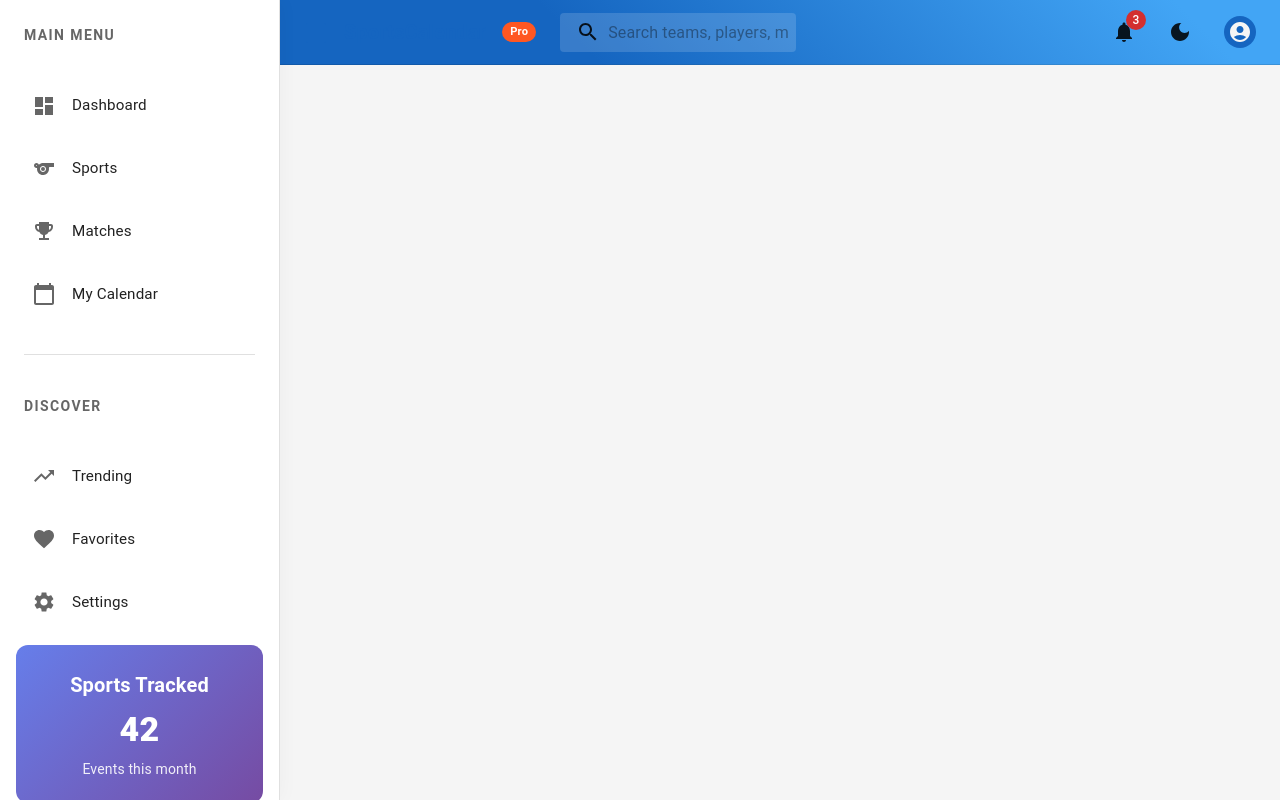
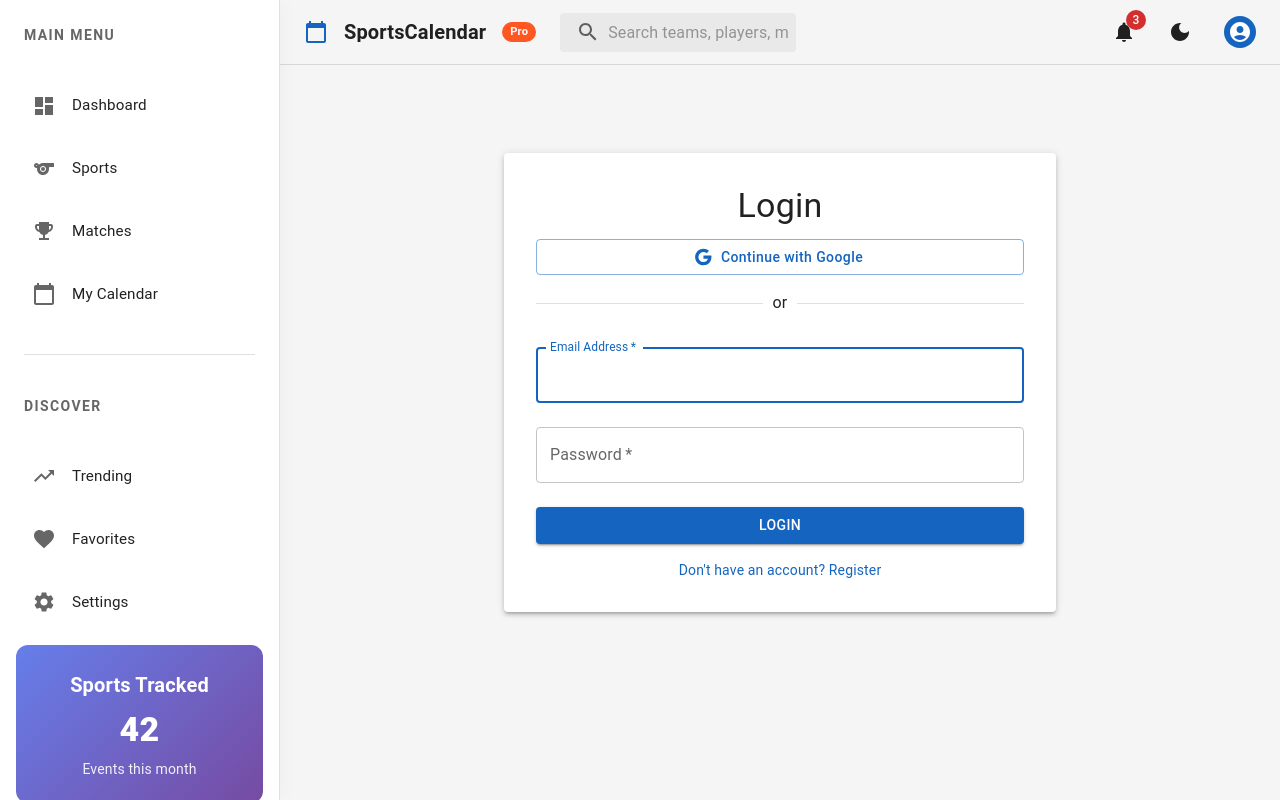
Before and after one commit to UtkarshNigam11/Syncender, a React (Vite) app in the folder frontend/: page /login in a window 1280 px wide. Built offline with nearby package versions, Linux system fonts and the light colour scheme.

Commit message:
implement google log-in

```diff
--- a/frontend/src/App.jsx
+++ b/frontend/src/App.jsx
@@ -1,11 +1,12 @@
 import React from 'react';
-import { BrowserRouter as Router, Routes, Route, Navigate } from 'react-router-dom';
+import { BrowserRouter as Router, Routes, Route, Navigate, useNavigate, useLocation } from 'react-router-dom';
 import { ThemeProvider } from '@mui/material/styles';
 import CssBaseline from '@mui/material/CssBaseline';
 import { Box } from '@mui/material';
 
 // Context
 import { CustomThemeProvider, useTheme } from './context/ThemeContext';
+import { AuthProvider } from './context/AuthContext';
 
 // Pages
 import Dashboard from './pages/Dashboard';
@@ -14,10 +15,30 @@
 import Matches from './pages/Matches';
 import Calendar from './pages/Calendar';
 import TestCricketMatch from './pages/TestCricketMatch';
+import Login from './pages/Login';
+import Register from './pages/Register';
 
 // Components
 import Navbar from './components/Navbar';
 import Sidebar from './components/Sidebar';
+
+function OAuthHandler() {
+  const navigate = useNavigate();
+  const location = useLocation();
+
+  React.useEffect(() => {
+    const params = new URLSearchParams(location.search);
+    const token = params.get('token');
+    if (token) {
+      localStorage.setItem('token', token);
+      navigate('/dashboard', { replace: true });
+    } else {
+      navigate('/login', { replace: true });
+    }
+  }, [location, navigate]);
+
+  return null;
+}
 
 function AppContent() {
   const { theme } = useTheme();
@@ -25,6 +46,7 @@
   return (
     <ThemeProvider theme={theme}>
       <CssBaseline />
+      <AuthProvider>
         <Router>
           <Box sx={{ display: 'flex', minHeight: '100vh' }}>
             <Sidebar />
@@ -38,12 +60,16 @@
                   <Route path="/matches" element={<Matches />} />
                   <Route path="/calendar" element={<Calendar />} />
                   <Route path="/test-cricket" element={<TestCricketMatch />} />
+                  <Route path="/login" element={<Login />} />
+                  <Route path="/register" element={<Register />} />
+                  <Route path="/auth/google/callback" element={<OAuthHandler />} />
                   <Route path="/" element={<Navigate to="/dashboard" />} />
                 </Routes>
               </Box>
             </Box>
           </Box>
         </Router>
+      </AuthProvider>
     </ThemeProvider>
   );
 }
--- a/frontend/src/components/Navbar.jsx
+++ b/frontend/src/components/Navbar.jsx
@@ -1,4 +1,4 @@
-import React, { useState, useContext } from 'react';
+import React, { useState } from 'react';
 import {
   AppBar,
   Toolbar,
@@ -27,9 +27,15 @@
 const Search = styled('div')(({ theme }) => ({
   position: 'relative',
   borderRadius: theme.shape.borderRadius,
-  backgroundColor: alpha(theme.palette.common.white, 0.15),
+  backgroundColor:
+    theme.palette.mode === 'dark'
+      ? alpha(theme.palette.common.white, 0.08)
+      : alpha(theme.palette.grey[900], 0.06),
   '&:hover': {
-    backgroundColor: alpha(theme.palette.common.white, 0.25),
+    backgroundColor:
+      theme.palette.mode === 'dark'
+        ? alpha(theme.palette.common.white, 0.12)
+        : alpha(theme.palette.grey[900], 0.12),
   },
   marginRight: theme.spacing(2),
   marginLeft: 0,
@@ -48,10 +54,11 @@
   display: 'flex',
   alignItems: 'center',
   justifyContent: 'center',
+  color: theme.palette.text.secondary,
 }));
 
 const StyledInputBase = styled(InputBase)(({ theme }) => ({
-  color: 'inherit',
+  color: theme.palette.text.primary,
   '& .MuiInputBase-input': {
     padding: theme.spacing(1, 1, 1, 0),
     paddingLeft: `calc(1em + ${theme.spacing(4)})`,
@@ -84,18 +91,22 @@
   return (
     <AppBar
       position="static"
+      color="default"
       elevation={0}
       sx={{
-        backgroundColor: 'background.paper',
         borderBottom: '1px solid',
         borderColor: 'divider',
-        color: 'text.primary'
       }}
     >
       <Toolbar>
-        <Box sx={{ display: 'flex', alignItems: 'center', gap: 2 }}>
-          <CalendarToday sx={{ color: 'primary.main' }} />
-          <Typography variant="h6" sx={{ fontWeight: 700, color: 'primary.main' }}>
+        <Box sx={{ display: 'flex', alignItems: 'center', gap: 2, minWidth: 0 }}>
+          <CalendarToday sx={{ color: 'primary.main', flexShrink: 0 }} />
+          <Typography
+            variant="h6"
+            noWrap
+            sx={{ fontWeight: 700, color: 'text.primary', lineHeight: 1, maxWidth: { xs: 140, sm: 220, md: 280 } }}
+            title="SportsCalendar"
+          >
             SportsCalendar
           </Typography>
           <Chip
@@ -103,10 +114,10 @@
             size="small"
             sx={{
               backgroundColor: 'secondary.main',
-              color: 'white',
+              color: 'common.white',
               height: 20,
               fontSize: '0.7rem',
-              fontWeight: 600
+              fontWeight: 600,
             }}
           />
         </Box>
@@ -141,10 +152,10 @@
             color="inherit"
             onClick={toggleDarkMode}
             sx={{
-              transition: 'transform 0.3s ease',
+              transition: 'transform 0.2s ease',
               '&:hover': {
-                transform: 'rotate(20deg)',
-              }
+                transform: 'rotate(12deg)',
+              },
             }}
           >
             {isDarkMode ? <LightModeIcon /> : <DarkModeIcon />}
@@ -158,7 +169,7 @@
             onClick={handleProfileMenuOpen}
             color="inherit"
           >
-            <Avatar sx={{ width: 32, height: 32, bgcolor: 'primary.main' }}>
+            <Avatar sx={{ width: 32, height: 32, bgcolor: 'primary.main', color: 'primary.contrastText' }}>
               <AccountCircle />
             </Avatar>
           </IconButton>
--- a/frontend/src/context/ThemeContext.jsx
+++ b/frontend/src/context/ThemeContext.jsx
@@ -44,10 +44,11 @@
       },
     },
     components: {
+      // Remove global AppBar background override to ensure proper contrast when using color="default"
       MuiAppBar: {
         styleOverrides: {
           root: {
-            background: 'linear-gradient(45deg, #1565C0 30%, #42A5F5 90%)',
+            background: undefined,
           },
         },
       },
@@ -77,10 +78,11 @@
       },
     },
     components: {
+      // Remove global AppBar background override for dark as well
       MuiAppBar: {
         styleOverrides: {
           root: {
-            background: 'linear-gradient(45deg, #1e1e1e 30%, #333333 90%)',
+            background: undefined,
           },
         },
       },
--- a/frontend/src/pages/Login.jsx
+++ b/frontend/src/pages/Login.jsx
@@ -8,8 +8,11 @@
   TextField,
   Button,
   Alert,
-  Paper
+  Paper,
+  Stack,
+  Divider
 } from '@mui/material';
+import GoogleIcon from '@mui/icons-material/Google';
 
 const Login = () => {
   const [email, setEmail] = useState('');
@@ -17,7 +20,7 @@
   const [error, setError] = useState('');
   const [loading, setLoading] = useState(false);
 
-  const { login } = useContext(AuthContext);
+  const { login, googleAuth } = useContext(AuthContext);
   const navigate = useNavigate();
 
   const handleSubmit = async (e) => {
@@ -41,6 +44,20 @@
     }
   };
 
+  const handleGoogle = async () => {
+    setError('');
+    try {
+      const authUrl = await googleAuth();
+      if (authUrl) {
+        window.location.href = authUrl;
+      } else {
+        setError('Failed to start Google authentication');
+      }
+    } catch (e) {
+      setError('Failed to start Google authentication');
+    }
+  };
+
   return (
     <Container maxWidth="sm">
       <Box sx={{ mt: 8 }}>
@@ -50,6 +67,18 @@
           </Typography>
 
           {error && <Alert severity="error" sx={{ mb: 2 }}>{error}</Alert>}
+
+          <Stack spacing={2}>
+            <Button
+              variant="outlined"
+              startIcon={<GoogleIcon />}
+              onClick={handleGoogle}
+              sx={{ textTransform: 'none' }}
+            >
+              Continue with Google
+            </Button>
+
+            <Divider>or</Divider>
 
             <Box component="form" onSubmit={handleSubmit} noValidate>
               <TextField
@@ -80,11 +109,13 @@
                 type="submit"
                 fullWidth
                 variant="contained"
-              sx={{ mt: 3, mb: 2 }}
+                sx={{ mt: 2 }}
                 disabled={loading}
               >
                 {loading ? 'Logging in...' : 'Login'}
               </Button>
+            </Box>
+
             <Box sx={{ textAlign: 'center' }}>
               <Link to="/register" style={{ textDecoration: 'none' }}>
                 <Typography variant="body2" color="primary">
@@ -92,7 +123,7 @@
                 </Typography>
               </Link>
             </Box>
-          </Box>
+          </Stack>
         </Paper>
       </Box>
     </Container>
--- a/frontend/src/pages/Register.jsx
+++ b/frontend/src/pages/Register.jsx
@@ -1,6 +1,6 @@
 import React, { useState, useContext } from 'react';
 import { useNavigate, Link } from 'react-router-dom';
-import { Container, Typography, TextField, Button, Box, Paper, Grid } from '@mui/material';
+import { Container, Typography, TextField, Button, Box, Paper, Grid, Alert } from '@mui/material';
 import { AuthContext } from '../context/AuthContext';
 
 const Register = () => {
@@ -20,15 +20,24 @@
 
   const handleSubmit = async (e) => {
     e.preventDefault();
+    setError('');
     if (formData.password !== formData.confirmPassword) {
       setError('Passwords do not match');
       return;
     }
     try {
-      await register(formData);
-      navigate('/login');
+      const res = await register({
+        name: formData.name,
+        email: formData.email,
+        password: formData.password,
+      });
+      if (res?.success) {
+        navigate('/login');
+      } else {
+        setError(res?.message || 'Registration failed');
+      }
     } catch (err) {
-      setError(err.response?.data?.message || 'Registration failed');
+      setError('Registration failed');
     }
   };
 
@@ -39,9 +48,9 @@
           Register
         </Typography>
         {error && (
-          <Typography color="error" align="center" gutterBottom>
+          <Alert severity="error" sx={{ mb: 2 }}>
             {error}
-          </Typography>
+          </Alert>
         )}
         <Box component="form" onSubmit={handleSubmit} noValidate sx={{ mt: 1 }}>
           <TextField
```
Also changed, not shown: frontend/src/context/AuthContext.jsx (+41 -17 lines), 2 other files (tests, documents, lock files or other folders). Lines whose indentation alone changed are shown as unchanged.
